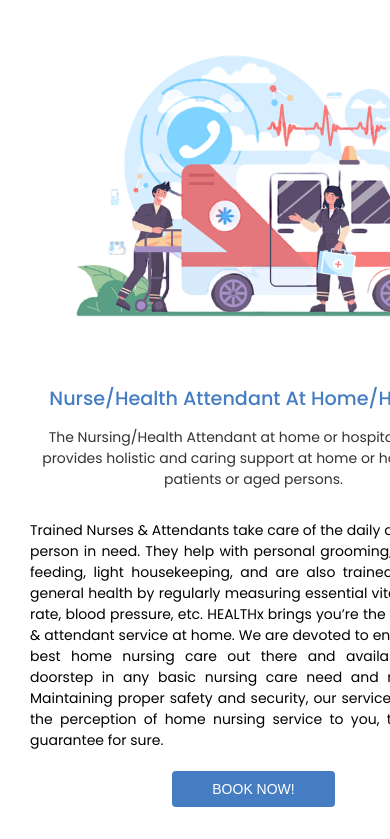
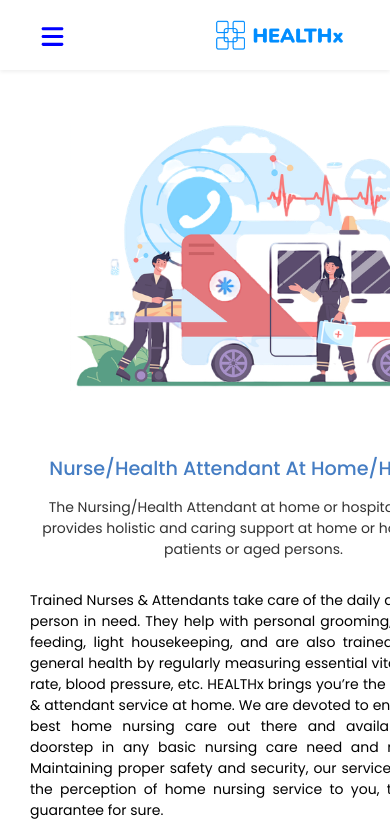
Before and after one commit to sajidurshajib/healthx-main-nextjs, a Next.js app: page /nursing-attendant in a window 390 px wide. Shown: the top 839 px of the page. Built offline with nearby package versions, Linux system fonts and the light colour scheme.

Commit message:
responsive nav : responsive nav added for all pages

```diff
--- a/pages/medicine-delivery.js
+++ b/pages/medicine-delivery.js
@@ -4,7 +4,7 @@ import { MainNav, Medicine } from '../components'
 export default function medicine_delivery() {
     return (
         <div>
-            {/* <MainNav /> */}
+            <MainNav />
             <Medicine />
         </div>
     )
--- a/pages/nursing-attendant.js
+++ b/pages/nursing-attendant.js
@@ -5,7 +5,7 @@ import Nursing from '../components/Nursing/Nursing'
 export default function nursing_attendant() {
     return (
         <div>
-            {/* <MainNav /> */}
+            <MainNav />
             <Nursing />
         </div>
     )
```
